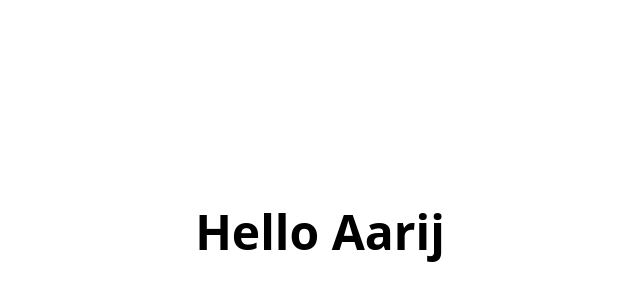
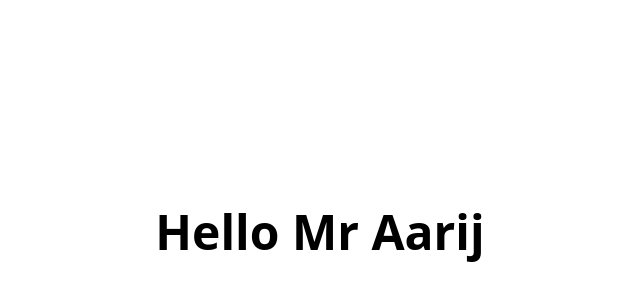
Before and after one commit to adil-16/ausrum-parlor, a Next.js app: page / in a window 1280 px wide. Shown: the part 168-468 px from the top of the page, without its empty margins (320-960 px from the left). Built offline with nearby package versions, Linux system fonts and the light colour scheme.

Commit message:
struct updated

```diff
--- a/src/app/page.tsx
+++ b/src/app/page.tsx
@@ -1,7 +1,7 @@
 export default function Home() {
   return (
     <div className="flex flex-col items-center justify-center min-h-screen text-5xl font-bold">
-      Hello Aarij
+      Hello Mr Aarij
     </div>
   );
 }
```
